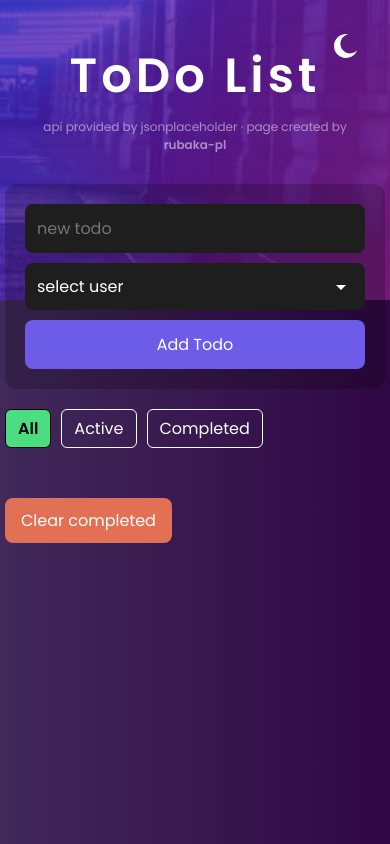
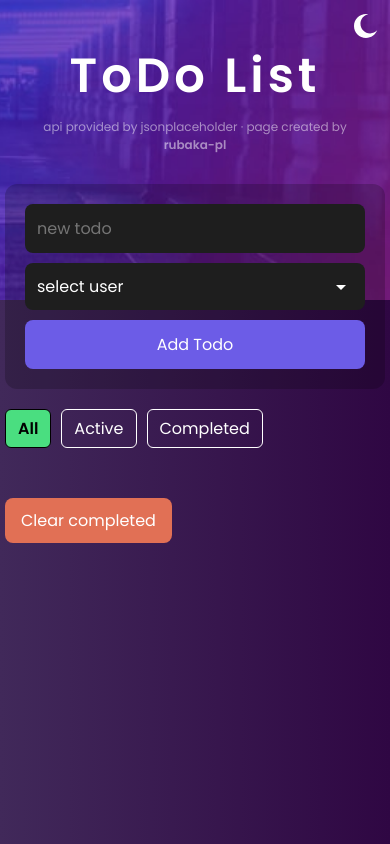
Before and after one commit to rubaka-pl/Todo-list-front-end-mentor-, a plain HTML site: page index.html in a window 390 px wide. Drawn offline with nearby package versions, Linux system fonts and the light colour scheme; no server answers.

Commit message:
add a media query for theme-toggle

```diff
--- a/style.css
+++ b/style.css
@@ -115,7 +115,12 @@ header .sub {
   right: 20px;
   color: inherit;
 }
-
+@media (max-width: 450px) {
+  #theme-toggle {
+    right: 0px;
+    top: 0px;
+  }
+}
 /* -------------------------------------------------- */
 /* FILTER BUTTONS                                     */
 /* -------------------------------------------------- */
```
